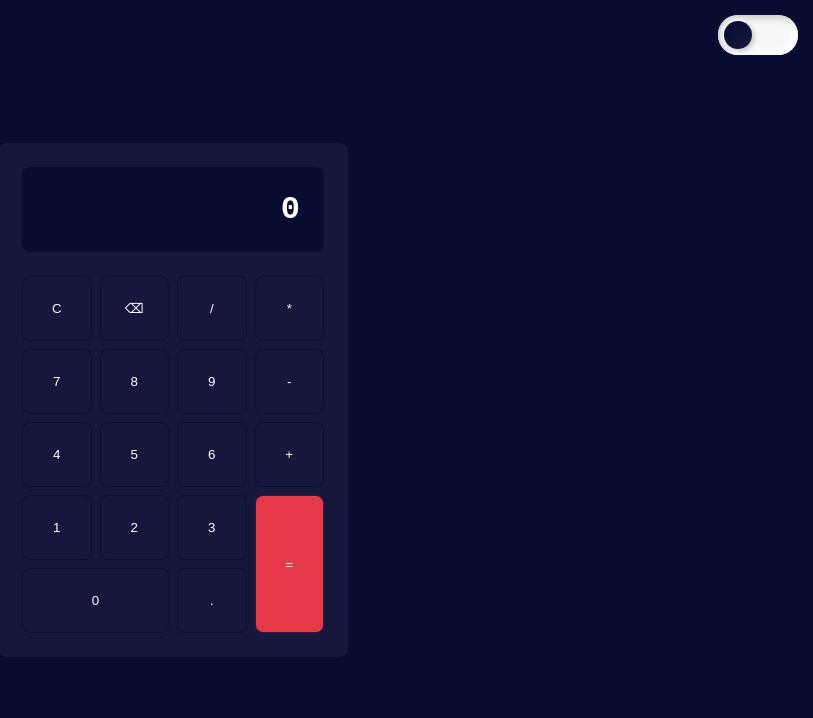
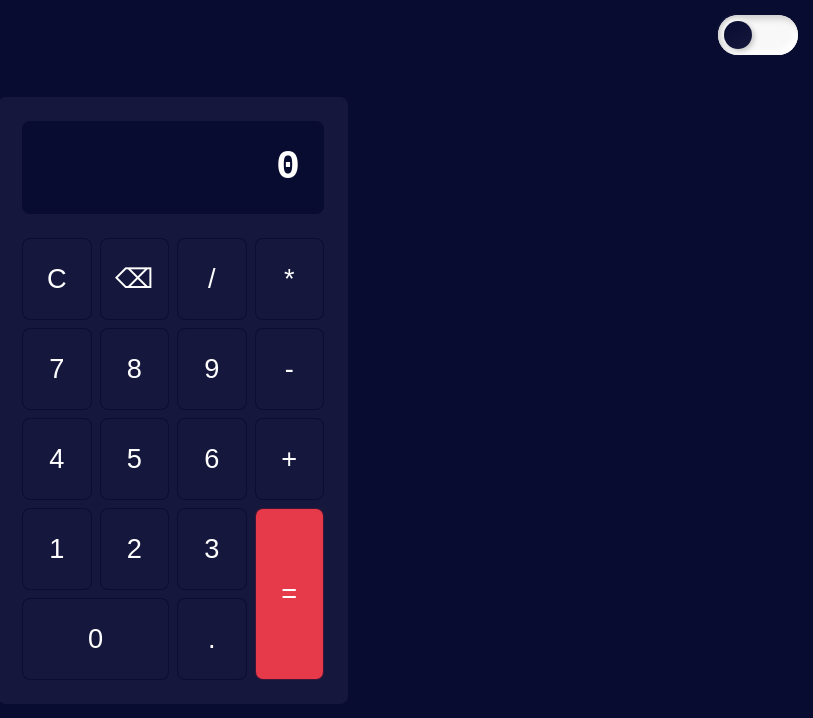
Before and after one commit to FrancoZ02/Calculadora, a plain HTML site: page index.html in a window 1280 px wide. Shown: the whole page, without its empty margins (467-1280 px from the left). Drawn offline with Linux system fonts and the light colour scheme.

Commit message:
cambio fontsize

```diff
--- a/style.css
+++ b/style.css
@@ -31,7 +31,7 @@ body{
     grid-column: 1 / -1;
     background-color: #090c31;
     padding: 1.5rem;
-    font-size: 2rem;
+    font-size: 2.5rem;
     text-align: right;
     border-radius: .5rem;
     margin-bottom: 1rem;
@@ -49,6 +49,7 @@ body{
     align-items: center;
     border: 1px solid #090c31c2;
     border-radius: .5rem;
+    font-size: 1.7rem;
 }
 
 .btn:hover {
```
